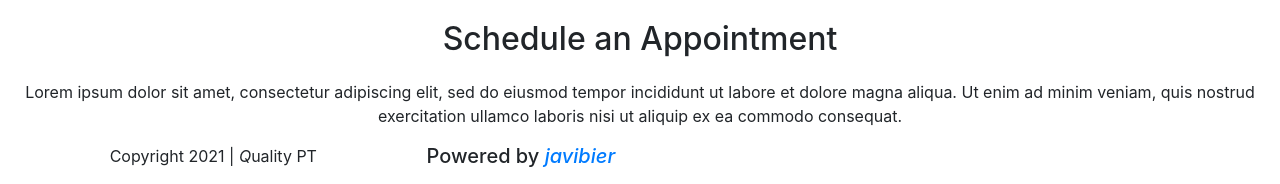
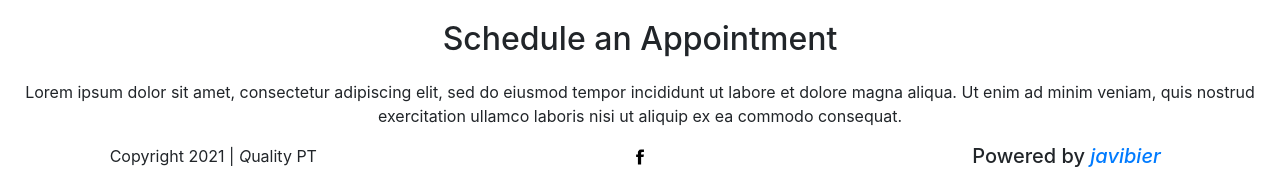
Before and after one commit to javibier/my_pt2, a website: page contact/index.html in a window 1280 px wide. Shown: the part 778-962 px from the top of the page. Drawn offline with nearby package versions, Linux system fonts and the light colour scheme.

Commit message:
revise footer section/contact

```diff
--- a/contact/index.html
+++ b/contact/index.html
@@ -60,25 +60,22 @@
   </main> <!-- main wrapper -->
 
   <footer>
-    <div class="content-wrapper">
-        <div class="footer-content">
-            <div class="social">
-                <div class="social-icons">
-                    <p><a href="https://www.facebook.com/yoursite" target="_blank"></a></p>
+      <div class="footerrow">
+        <div class="copyright">
+           <p>Copyright 2021 | <em>Q</em>uality PT</p>
+        </div>
+        <div class="copyright">
+            <a href="https://www.facebook.com/yoursite" target="_blank"><img width="20" height="20" src="../img/fb.png" id="fb" alt="facebook icon" /></a>
                     <!-- other social links here -->
-                </div>
-            </div>
-        </div> <!-- footer content ends -->
-    </div> <!--footer content-wrapper ends-->
-
-    <div class="copyright">
-      <p>Copyright 2021 | <em>Q</em>uality PT</p>
-    </div>
-    <div class="javibier">
-      <h5>Powered by <em><span><a href="http://www.jechevarria.com" target="_BLANK">javibier</a></span></em></h5>
-    </div>
+        </div>
+        <div class="copyright">
+            <h5>Powered by <em><span><a href="http://www.jechevarria.com" target="_BLANK">javibier</a></span></em></h5>
+        </div>
+      </div> <!-- footer content ends -->
+            <!--footer content-wrapper ends-->
 
   </footer>
+
   <script src="../js/vendor/modernizr-3.11.2.min.js"></script>
   <script src="../js/plugins.js"></script>
   <script src="../js/main.js"></script>
```
